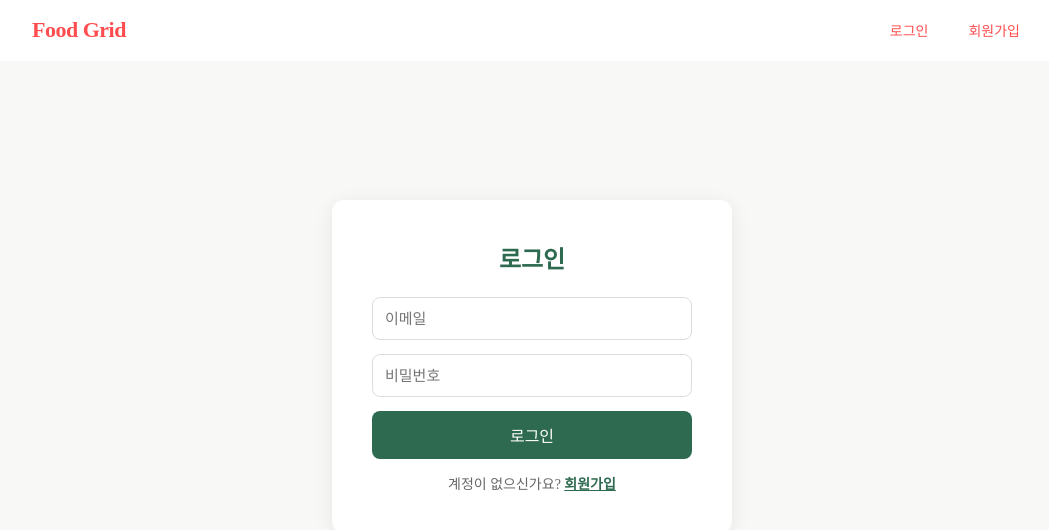
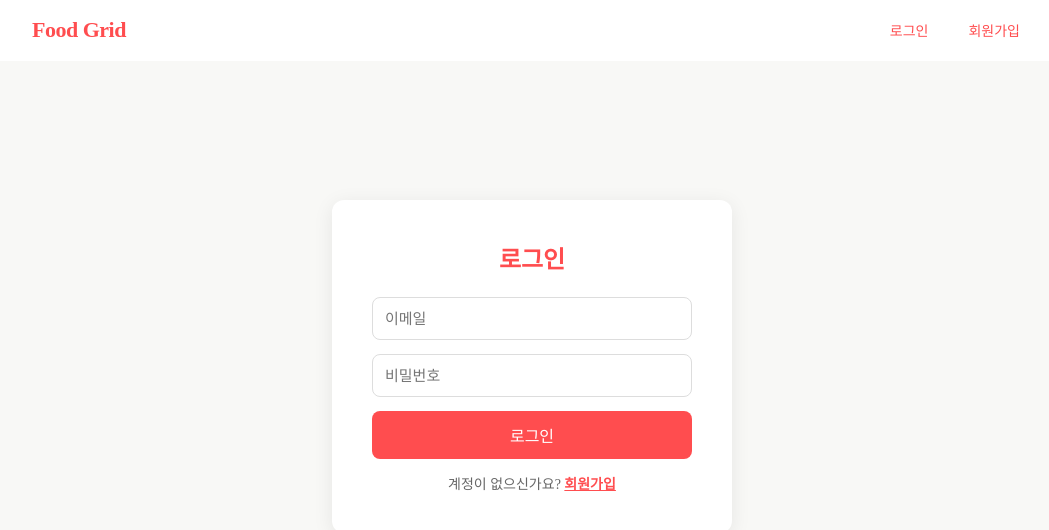
Before and after one commit to gani825/msa-eats-fe, a Vue app: page /signin in a window 1280 px wide. Shown: the top 530 px of the page, without its empty margins (108-1157 px from the left). Built offline with nearby package versions, Linux system fonts and the light colour scheme.

Commit message:
feat: UI 스타일 수정

```diff
--- a/src/assets/main.css
+++ b/src/assets/main.css
@@ -5,6 +5,7 @@
   margin: 0 auto;
   padding: 2rem;
   font-weight: normal;
+  font-family: "Noto Sans KR", sans-serif;
 }
 
 a,
--- a/src/views/MenuAdd.vue
+++ b/src/views/MenuAdd.vue
@@ -83,7 +83,7 @@ const submit = async () => {
 .page-title {
   font-size: 22px;
   font-weight: bold;
-  color: #2d6a4f;
+  color: #FF4D4F;
   margin-bottom: 20px;
 }
 
@@ -119,12 +119,12 @@ input, select {
 }
 
 input:focus, select:focus {
-  border-color: #2d6a4f;
+  border-color: #FF4D4F;
 }
 
 .submit-btn {
   padding: 14px;
-  background-color: #2d6a4f;
+  background-color: #FF4D4F;
   color: white;
   border: none;
   border-radius: 8px;
--- a/src/views/Signin.vue
+++ b/src/views/Signin.vue
@@ -56,7 +56,7 @@ const handleLogin = async () => {
 
 h2 {
   text-align: center;
-  color: #2d6a4f;
+  color: #FF4D4F;
   margin-bottom: 8px;
 }
 
@@ -70,22 +70,18 @@ input {
 }
 
 input:focus {
-  border-color: #2d6a4f;
+  border-color: #FF4D4F;
 }
 
 button {
   padding: 12px;
-  background-color: #2d6a4f;
+  background-color: #FF4D4F;
   color: white;
   border: none;
   border-radius: 8px;
   font-size: 16px;
   cursor: pointer;
   transition: background 0.2s;
-}
-
-button:hover {
-  background-color: #1b4332;
 }
 
 .link-text {
@@ -95,7 +91,7 @@ button:hover {
 }
 
 .link-text a {
-  color: #2d6a4f;
+  color: #FF4D4F;
   font-weight: bold;
 }
 </style>
--- a/src/views/Signup.vue
+++ b/src/views/Signup.vue
@@ -100,7 +100,7 @@ const handleSignup = async () => {
 
 h2 {
   text-align: center;
-  color: #2d6a4f;
+  color: #333;
   margin-bottom: 8px;
 }
 
@@ -126,22 +126,18 @@ input {
 }
 
 input:focus {
-  border-color: #2d6a4f;
+  border-color: #FF4D4F;
 }
 
 button {
   padding: 12px;
-  background-color: #2d6a4f;
+  background-color: #FF4D4F;
   color: white;
   border: none;
   border-radius: 8px;
   font-size: 16px;
   cursor: pointer;
   transition: background 0.2s;
-}
-
-button:hover:not(:disabled) {
-  background-color: #1b4332;
 }
 
 button:disabled {
@@ -161,7 +157,7 @@ button:disabled {
 }
 
 .link-text a {
-  color: #2d6a4f;
+  color: #FF4D4F;
   font-weight: bold;
 }
 </style>
```
